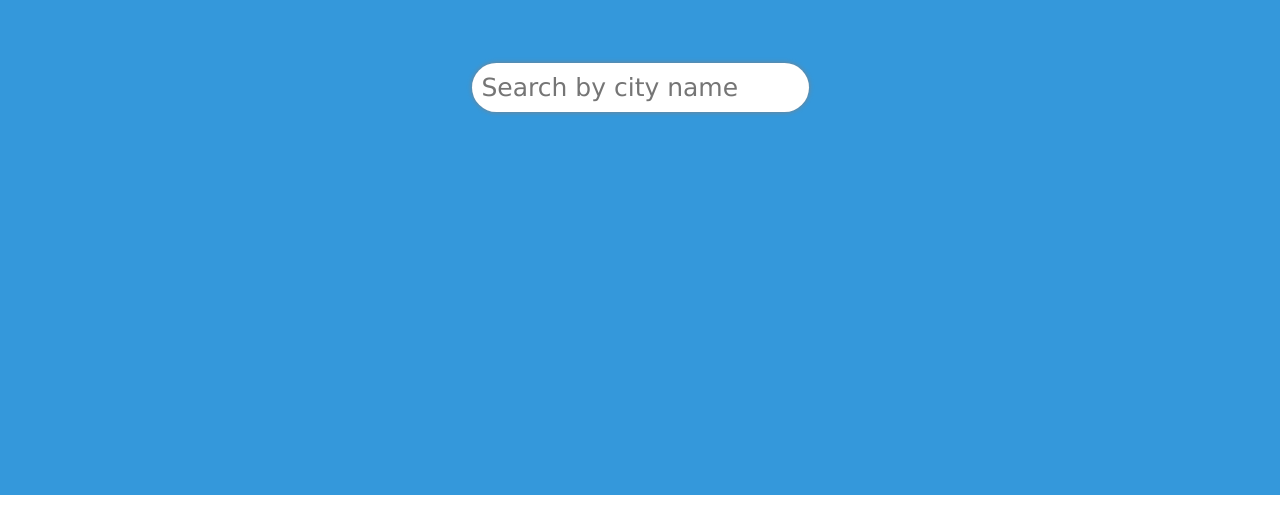
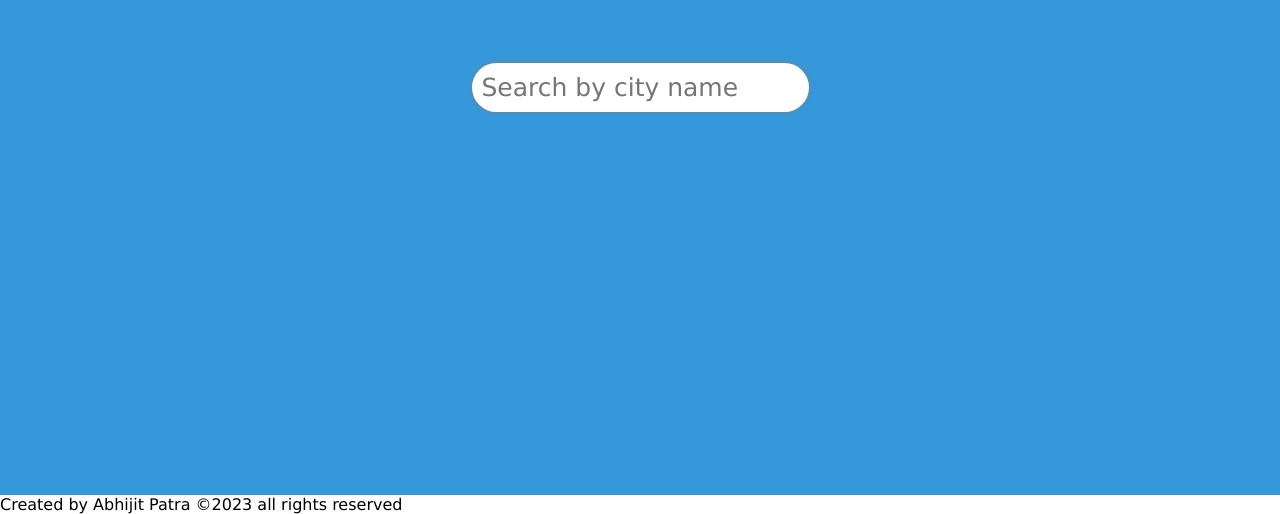
Before and after one commit to patra-abhijit/weather-app, a plain HTML site: page index.html in a window 1280 px wide. Shown: the part 305-819 px from the top of the page. Drawn offline with Linux system fonts and the light colour scheme.

Commit message:
Updated index.html add copyright

```diff
--- a/index.html
+++ b/index.html
@@ -10,6 +10,7 @@
 </head>
 
 <body>
+
     <main>
         <div class="row" style="text-align: center;">
             <form action="">
@@ -26,6 +27,9 @@
             </div> -->
         </div>
     </main>
+    <div>
+        <p>Created by Abhijit Patra &copy;2023 all rights reserved</p>
+    </div>
     <script src="app.js"></script>
 </body>
 
```
